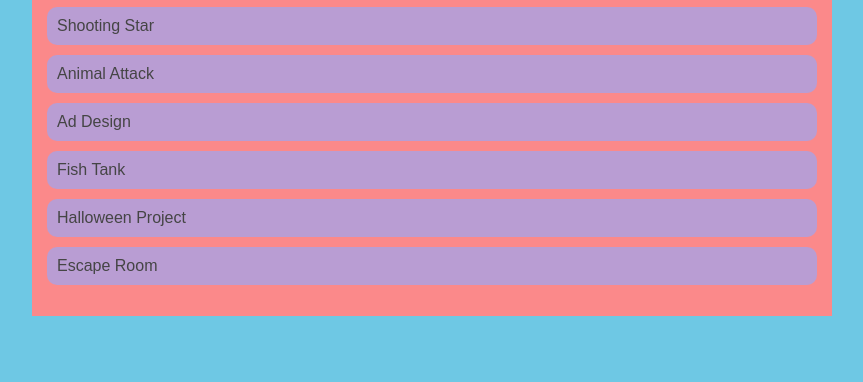
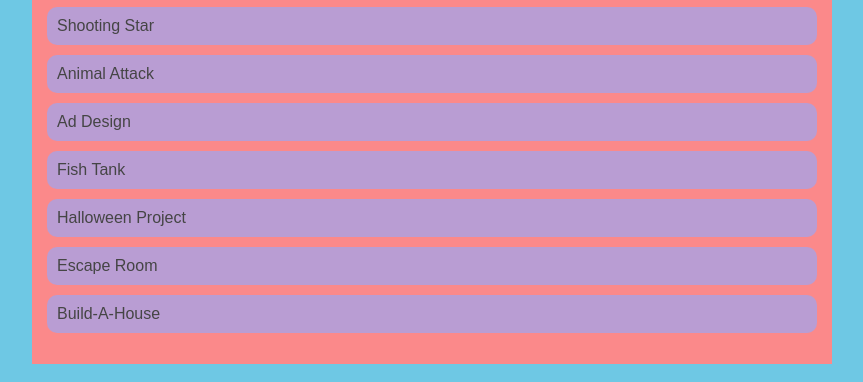
Before and after one commit to robelcanales/robelcanales.github.io, a plain HTML site: page portfolio.html in a window 1280 px wide. Shown: the part 446-828 px from the top of the page, without its empty margins (208-1071 px from the left). Before the commit the page ends 800 px from the top, so only its background shows below. Drawn offline with Linux system fonts and the light colour scheme.

Commit message:
added build a house to portfolio

```diff
--- a/portfolio.html
+++ b/portfolio.html
@@ -88,6 +88,13 @@
                 >Escape Room</a
               >
             </li>
+            <li>
+              <a
+                href="https://www.khanacademy.org/computer-programming/robel-canales-spin-off-of-project-build-a-house/6159319722213376"
+                target="_blank"
+                >Build-A-House</a
+              >
+            </li>
             </li>
           </ul>
         </div>
```
